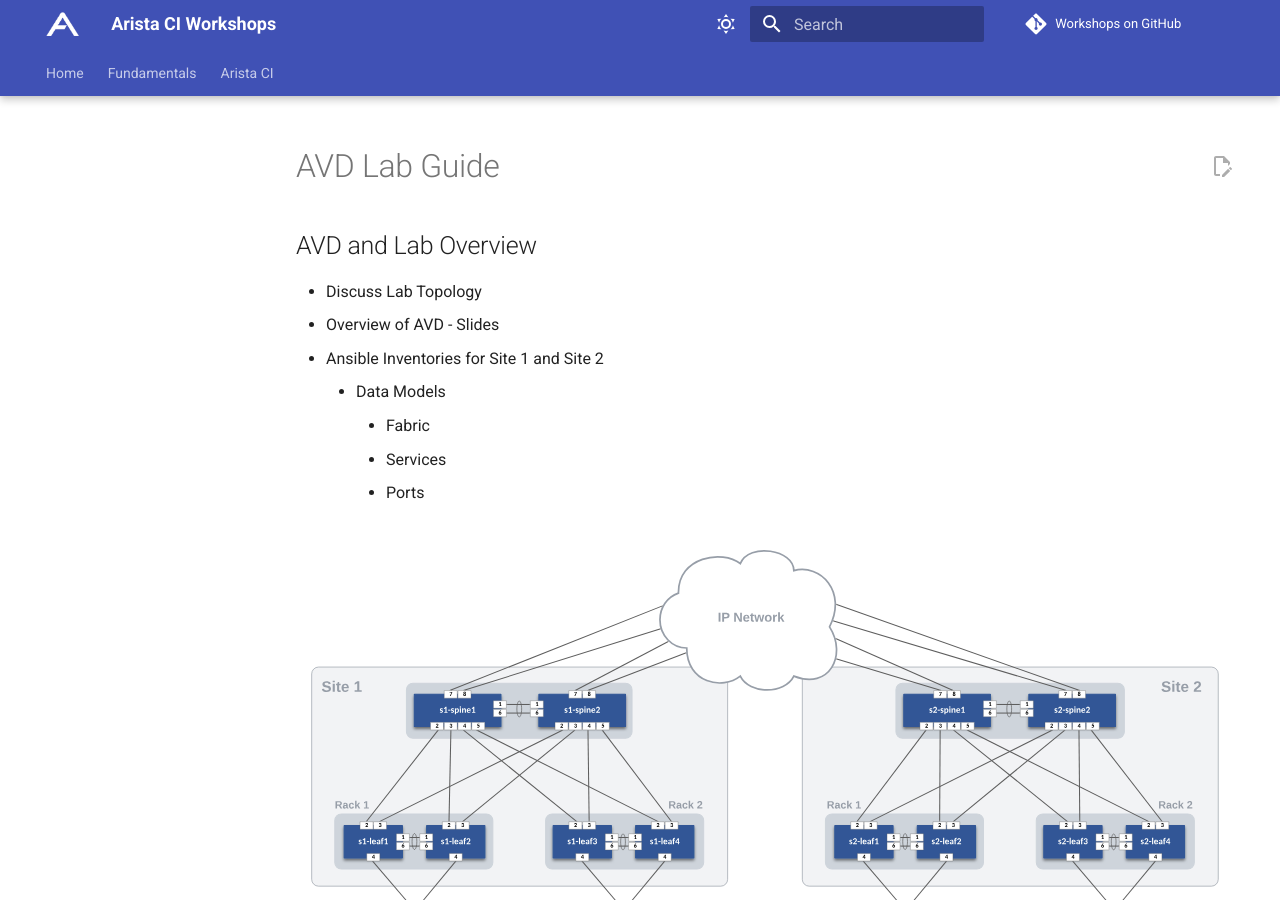
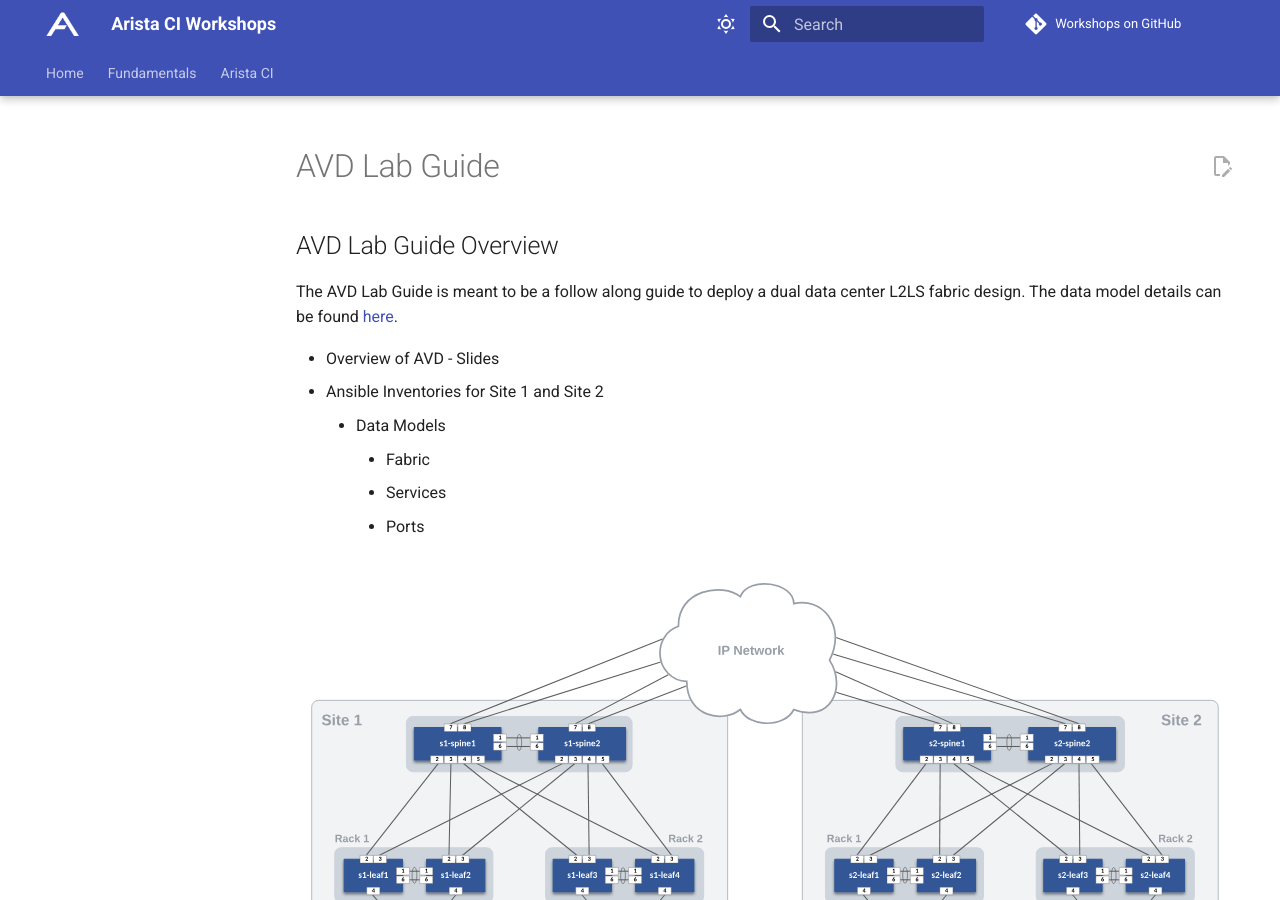
Before and after one commit to aristanetworks/avd-workshops, an MkDocs documentation site: the page built from workshops/avd-lab-guide.md, in a window 1280 px wide and 900 px high. Built offline with MkDocs 1.6.1 and Material for MkDocs 9.7.7, drawn with Linux system fonts in a browser that asks for light colours; comment, search, counter and statistics services are not loaded.

Commit message:
adde links on AVD page to get to lab guide

```diff
--- a/workshops/avd-lab-guide.md
+++ b/workshops/avd-lab-guide.md
@@ -1,8 +1,9 @@
 # AVD Lab Guide
 
-## AVD and Lab Overview
+## AVD Lab Guide Overview
 
-- Discuss Lab Topology
+The AVD Lab Guide is meant to be a follow along guide to deploy a dual data center L2LS fabric design. The data model details can be found [here](avd.md).
+
 - Overview of AVD - Slides
 - Ansible Inventories for Site 1 and Site 2
   - Data Models
```
Also changed, not shown: workshops/avd.md (+4 -0 lines).
